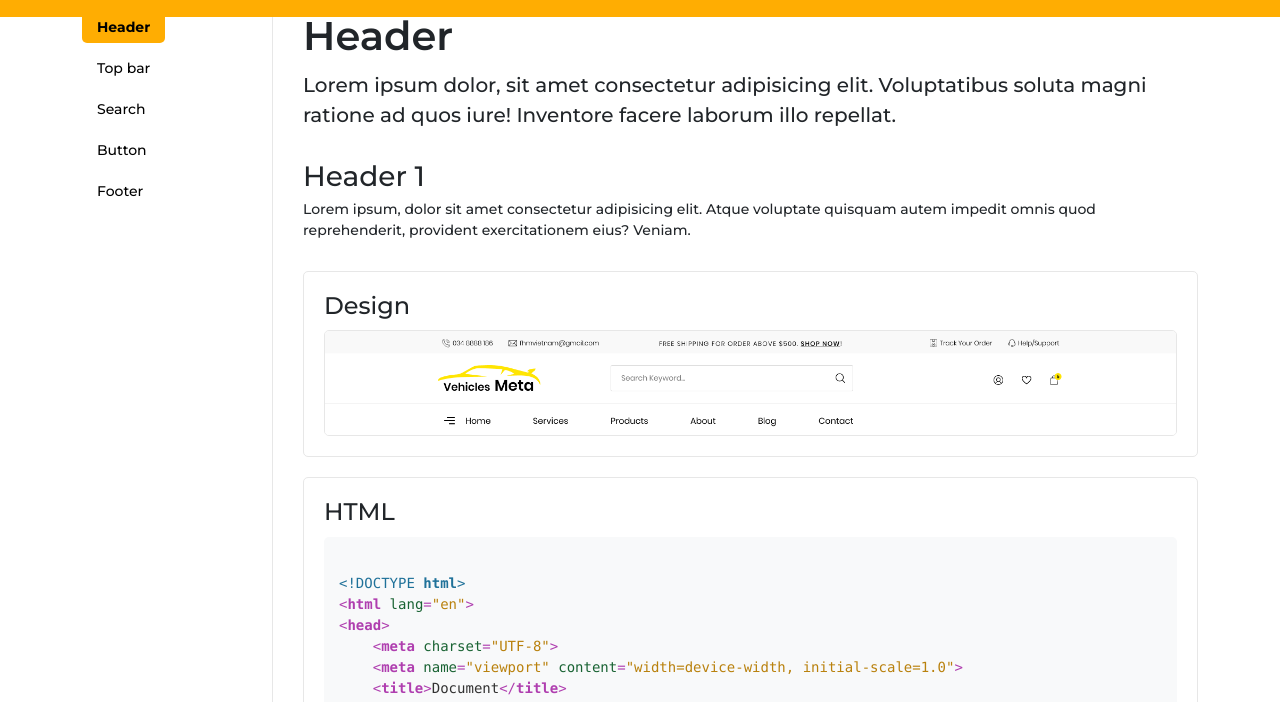
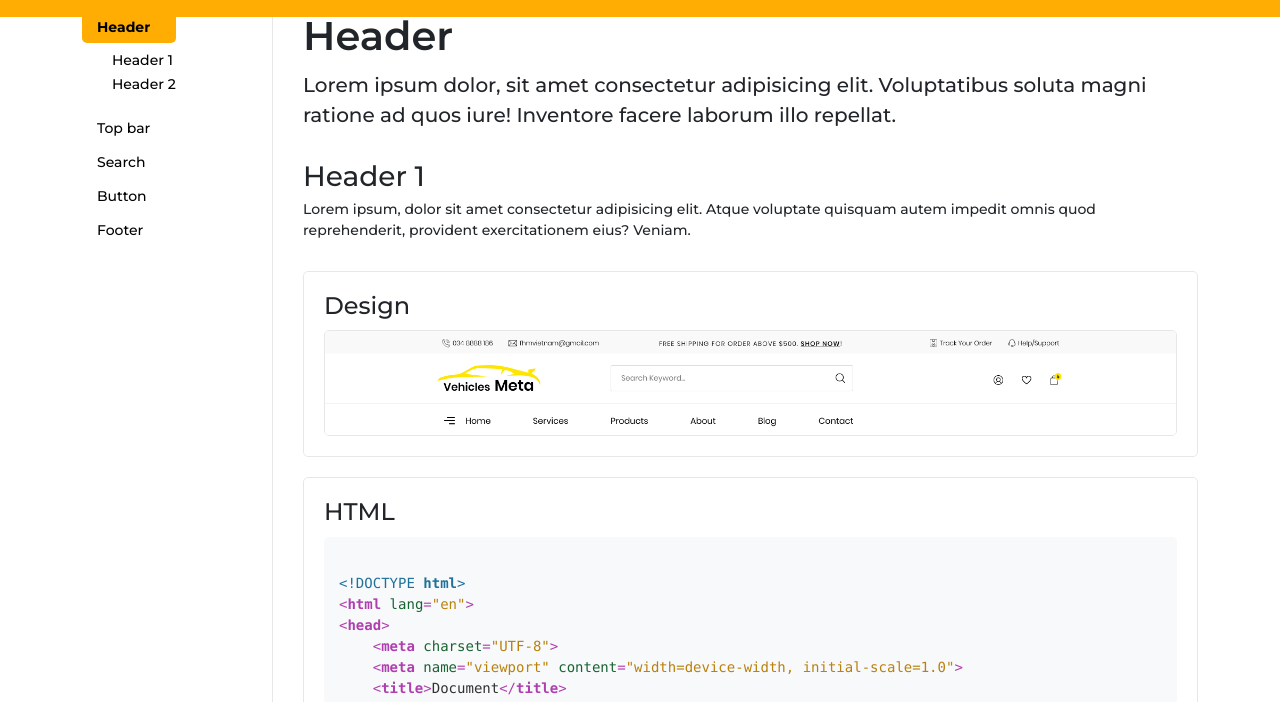
Before and after one commit to Truowng/FHM-Library-Documentation, a plain HTML site: page header.html in a window 1280 px wide. Shown: the part 98-800 px from the top of the page. Drawn offline with nearby package versions, Linux system fonts and the light colour scheme; files whose address does not match are found by name.

Commit message:
add subnav

```diff
--- a/assets/css/base.css
+++ b/assets/css/base.css
@@ -109,6 +109,27 @@ main {
   gap: 10px;
 }
 
+#sidebar .component-list .component-group .component-nav {
+  padding-left: 30px;
+  margin-bottom: 0;
+  height: 0;
+  overflow: hidden;
+  transition: all 0.5s ease-in-out;
+}
+
+#sidebar .component-list .component-group .component-nav a:hover {
+  color: var(--yellow);
+}
+
+#sidebar
+  .component-list
+  .component-group:has(.component-item.active)
+  .component-nav {
+  height: auto;
+  margin-top: 5px;
+  margin-bottom: 10px;
+}
+
 #sidebar .component-list .component-item {
   padding: 5px 15px;
 
@@ -124,6 +145,9 @@ main {
   background-color: var(--yellow);
 
   font-weight: 700;
+
+  width: 100%;
+  display: block;
 }
 
 #content {
@@ -199,6 +223,16 @@ pre {
 
 /* END CONTENT */
 
+/* START ANCHOR STYLE */
+article {
+  position: relative;
+}
+.anchor {
+  position: absolute;
+  top: -110px;
+}
+/* END ANCHOR STYLE */
+
 /* BLOCKCODE CUSTOMIZE */
 
 pre code.hljs {
--- a/header.html
+++ b/header.html
@@ -56,11 +56,25 @@
           <div class="col-lg-2 col-md-2">
             <aside id="sidebar">
               <div class="component-list">
-                <a href="header.html" class="component-item active">Header</a>
-                <a href="topbar.html" class="component-item">Top bar</a>
-                <a href="search.html" class="component-item">Search</a>
-                <a href="#" class="component-item">Button</a>
-                <a href="#" class="component-item">Footer</a>
+                <div class="component-group">
+                  <a href="header.html" class="component-item active">Header</a>
+                  <ul class="component-nav">
+                    <li><a href="#style-1">Header 1</a></li>
+                    <li><a href="#style-2">Header 2</a></li>
+                  </ul>
+                </div>
+                <div class="component-group">
+                  <a href="topbar.html" class="component-item">Top bar</a>
+                </div>
+                <div class="component-group">
+                  <a href="search.html" class="component-item">Search</a>
+                </div>
+                <div class="component-group">
+                  <a href="#" class="component-item">Button</a>
+                </div>
+                <div class="component-group">
+                  <a href="#" class="component-item">Footer</a>
+                </div>
               </div>
             </aside>
           </div>
@@ -76,6 +90,7 @@
                   </p>
                 </div>
                 <article>
+                  <div id="style-1" class="anchor"></div>
                   <div class="title-wrapper">
                     <h3 class="title">Header 1</h3>
                     <p class="desc">
@@ -118,6 +133,7 @@
                 </pre>
                 </article>
                 <article>
+                  <div id="style-2" class="anchor"></div>
                   <div class="title-wrapper">
                     <h3 class="title">Header 2</h3>
                     <p class="desc">
```
